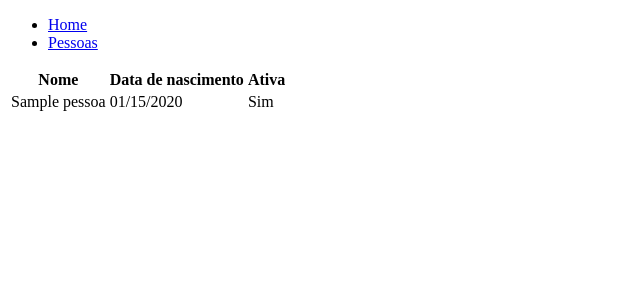
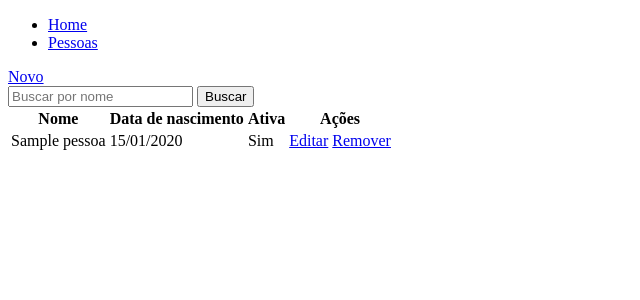
Before and after one commit to pauloricardoprsm/CadastroClientes, a Django app: page /pessoas/ in a window 1280 px wide. Shown: the top 300 px of the page, without its empty margins (0-640 px from the left). Run offline with Django 3.2, Linux system fonts and the light colour scheme; tables that the repository leaves empty hold one stand-in row (Sample ...).

Commit message:
Tudo antes do relacionamento

```diff
--- a/pessoa/models.py
+++ b/pessoa/models.py
@@ -13,3 +13,13 @@ class Pessoa(models.Model):
 
     def __str__(self) -> str:
         return self.nome_completo
+
+
+class Contato(models.Model):
+    nome = models.CharField(max_length=256)
+    email = models.EmailField(max_length=256)
+    telefone = models.CharField(max_length=20)
+    pessoa = models.ForeignKey(Pessoa, on_delete=models.CASCADE)
+
+    def __str__(self) -> str:
+        return self.nome
--- /dev/null
+++ b/pessoa/templates/pessoa/pessoa_confirm_delete.html
@@ -0,0 +1,5 @@
+<form method="post">
+    {% csrf_token %}
+    <p>Are you sure you want to delete "{{ object }}"?</p>
+    <input type="submit" value="Confirm">
+</form>
--- a/pessoa/templates/pessoa/pessoa_list.html
+++ b/pessoa/templates/pessoa/pessoa_list.html
@@ -1,18 +1,29 @@
 {% extends 'main/base.html' %} {% block content %}
+
+<a href="{% url 'pessoa.novo' %}">Novo</a>
+<form>
+    <input type="text" name="buscar_p_nome" placeholder="Buscar por nome" />
+    <input type="submit" value="Buscar" />
+</form>
 <table>
     <thead>
         <tr>
             <th>Nome</th>
             <th>Data de nascimento</th>
             <th>Ativa</th>
+            <th>Ações</th>
         </tr>
         <tbody>
             {% for pessoa in object_list %}
             <tr>
                 <td>{{pessoa.nome_completo}}</td>
-                <td>{{pessoa.data_nascimento|date:'SHORT_DATE_FORMAT'}}</td>
+                <td>{{pessoa.data_nascimento|date:'d/m/Y'}}</td>
                 <td>
                     {% if pessoa.ativa %} Sim {% else %} Não {% endif %}
+                </td>
+                <td>
+                    <a href="{% url 'pessoa.editar' pessoa.pk %}">Editar</a>
+                    <a href="{% url 'pessoa.remover' pessoa.pk %}">Remover</a>
                 </td>
             </tr>
             {% endfor %}
--- a/pessoa/urls.py
+++ b/pessoa/urls.py
@@ -1,6 +1,9 @@
 from django.urls import path
-from .views import ListaPessoaView
+from .views import ListaPessoaView, PessoaCreateView, PessoaUpdateView, PessoaDeleteView
 
 urlpatterns = [
-    path('', ListaPessoaView.as_view(), name='pessoa.index')
+    path('', ListaPessoaView.as_view(), name='pessoa.index'),
+    path('novo/', PessoaCreateView.as_view(), name='pessoa.novo'),
+    path('editar/<int:pk>', PessoaUpdateView.as_view(), name='pessoa.editar'),
+    path('remover/<int:pk>', PessoaDeleteView.as_view(), name='pessoa.remover')
 ]
```
Also changed, not shown: pessoa/forms.py (added, +21 -0 lines), pessoa/templates/pessoa/pessoa_form.html (added, +8 -0 lines), pessoa/migrations/0002_contato.py (added).
